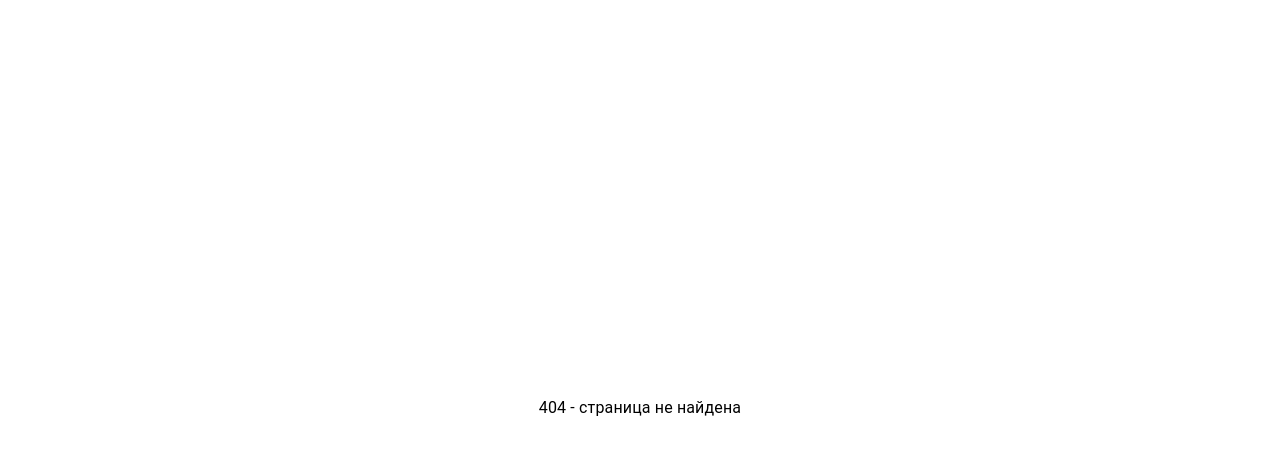
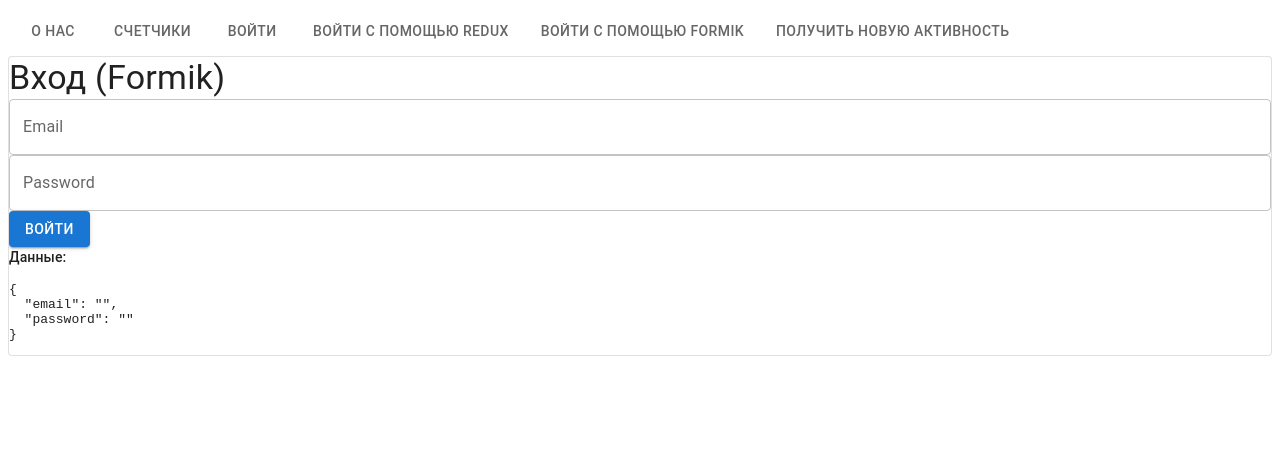
Before and after one commit to MAKSIMUS1/TraineeReact, a React app: page /login-formik in a window 1280 px wide. Before the commit this address led to /404. Shown: the top 454 px of the page. Built offline with nearby package versions, Linux system fonts and the light colour scheme.

Commit message:
Task #6 Formik, and refactor code due comments

```diff
--- a/package.json
+++ b/package.json
@@ -33,6 +33,7 @@
     "@emotion/styled": "^11.14.1",
     "@mui/material": "^7.3.6",
     "@reduxjs/toolkit": "^2.11.2",
+    "formik": "^2.4.9",
     "react": "^19.2.3",
     "react-dom": "^19.2.3",
     "react-redux": "^9.2.0",
--- /dev/null
+++ b/src/components/AuthCard.tsx
@@ -0,0 +1,28 @@
+import MuiCard from '@mui/material/Card';
+import { styled } from '@mui/material/styles';
+
+const AuthCard = styled(MuiCard)(({ theme }) => ({
+  display: 'flex',
+  flexDirection: 'column',
+  alignSelf: 'center',
+  width: '100%',
+  padding: theme.spacing(4),
+  gap: theme.spacing(2),
+  margin: 'auto',
+
+  [theme.breakpoints.up('sm')]: {
+    maxWidth: '450px',
+  },
+
+  boxShadow:
+    'hsla(220, 30%, 5%, 0.05) 0px 5px 15px 0px,' +
+    'hsla(220, 25%, 10%, 0.05) 0px 15px 35px -5px',
+
+  ...theme.applyStyles('dark', {
+    boxShadow:
+      'hsla(220, 30%, 5%, 0.5) 0px 5px 15px 0px,' +
+      'hsla(220, 25%, 10%, 0.08) 0px 15px 35px -5px',
+  }),
+}));
+
+export default AuthCard;
--- a/src/components/Layout.tsx
+++ b/src/components/Layout.tsx
@@ -19,6 +19,8 @@ const Layout: React.FC = () => {
         if (newValue === 1) navigate('/counters');
         if (newValue === 2) navigate('/login');
         if (newValue === 3) navigate('/login-redux');
+        if (newValue === 4) navigate('/login-formik');
+        if (newValue === 5) navigate('/get-activity-saga');
     };
 
     return (
@@ -28,6 +30,8 @@ const Layout: React.FC = () => {
                 <Tab label="Счетчики"/>
                 <Tab label="Войти"/>
                 <Tab label="Войти с помощью redux"/>
+                <Tab label="Войти с помощью formik"/>
+                <Tab label="Получить новую активность"/>
             </Tabs>
             <Box>
                 <Outlet />
--- /dev/null
+++ b/src/components/LoginFormikPage.tsx
@@ -0,0 +1,96 @@
+import { useDispatch } from "react-redux"
+import { AppDispatch } from "../store/store";
+import { useNavigate } from "react-router-dom";
+import { validateEmail, validatePassword } from "../utils/validation";
+import { Box, Button, Card, TextField, Typography } from "@mui/material";
+import { setCredentials } from "../store/reducers/AuthFormikSlice";
+import { Formik } from "formik";
+
+interface FormValues {
+    email: string;
+    password: string;
+}
+
+const LoginFormikPage = () => {
+    const dispatch = useDispatch<AppDispatch>();
+    const navigate = useNavigate();
+        const initialValues: FormValues = {
+            email: '',
+            password: '',
+        }
+
+        const validate  = (values: FormValues) => {
+            const errors: Partial<FormValues> = {};
+
+            const emailError = validateEmail(values.email);
+            const passwordError = validatePassword(values.password);
+
+            if (emailError) errors.email = emailError;
+            if (passwordError) errors.password = passwordError;
+
+            return errors;
+        }
+
+        const handleSubmit = (values: FormValues) => {
+            dispatch(setCredentials(values));
+            navigate('/login-formik/success');
+        }
+
+        return (
+            <Card className="login-page" variant="outlined">
+                <Typography variant="h4" className="login-title">
+                    Вход (Formik)
+                </Typography>
+
+                <Formik
+                initialValues={initialValues}
+                validate={validate}
+                onSubmit={handleSubmit}>
+                    {({
+                        values,
+                        errors,
+                        touched,
+                        handleChange,
+                        handleSubmit
+                    }) => (
+
+                    <Box component="form" onSubmit={handleSubmit} className="login-form">
+                        <TextField
+                        name="email"
+                        label="Email"
+                        value={values.email}
+                        onChange={handleChange}
+                        error={!!errors.email && touched.email}
+                        helperText={touched.email && errors.email}
+                        fullWidth
+                        />
+
+                        <TextField
+                        name="password"
+                        label="Password"
+                        value={values.password}
+                        onChange={handleChange}
+                        error={!!errors.password && touched.password}
+                        helperText={touched.password && errors.password}
+                        fullWidth
+                        />
+
+                        <Button type="submit" variant="contained" className="login-submit">
+                            Войти
+                        </Button>
+                    </Box>
+
+                    )}
+
+                </Formik>
+
+
+                <Box className="login-preview">
+                    <Typography variant="subtitle2">Данные:</Typography>
+                    <pre>{JSON.stringify(initialValues, null, 2)}</pre>
+                </Box>
+            </Card>
+    )
+}
+
+export default LoginFormikPage;
--- /dev/null
+++ b/src/components/LoginFormikSuccessPage.tsx
@@ -0,0 +1,20 @@
+import { useSelector } from "react-redux"
+import { RootState } from "../store/store"
+import { Typography } from "@mui/material"
+
+const LoginFormikSuccessPage = () => {
+    const { email, password } = useSelector(
+        (state: RootState) => state.authFormikReducer
+    )
+
+    return (
+        <>
+            <Typography variant="h4">
+                Успешный вход с formik
+            </Typography>
+            <pre>{JSON.stringify({ email, password }, null, 2)}</pre>
+        </>
+    )
+}
+
+export default LoginFormikSuccessPage;
--- a/src/components/LoginPage.tsx
+++ b/src/components/LoginPage.tsx
@@ -5,30 +5,9 @@ import FormLabel from '@mui/material/FormLabel';
 import FormControl from '@mui/material/FormControl';
 import TextField from '@mui/material/TextField';
 import Typography from '@mui/material/Typography';
-import MuiCard from '@mui/material/Card';
-import { styled } from '@mui/material/styles';
 import { useState } from 'react';
-
-const Card = styled(MuiCard)(({ theme }) => ({
-  display: 'flex',
-  flexDirection: 'column',
-  alignSelf: 'center',
-  width: '100%',
-  padding: theme.spacing(4),
-  gap: theme.spacing(2),
-  margin: 'auto',
-  [theme.breakpoints.up('sm')]: {
-    maxWidth: '450px',
-  },
-  boxShadow:
-    'hsla(220, 30%, 5%, 0.05) 0px 5px 15px 0px, hsla(220, 25%, 10%, 0.05) 0px 15px 35px -5px',
-  ...theme.applyStyles('dark', {
-    boxShadow:
-      'hsla(220, 30%, 5%, 0.5) 0px 5px 15px 0px, hsla(220, 25%, 10%, 0.08) 0px 15px 35px -5px',
-  }),
-}));
-
-const emailRegex = /\S+@\S+\.\S+/
+import { emailRegex } from '../utils/validation';
+import AuthCard from './AuthCard';
 
 const LoginPage = () => {
     const [email, setEmail] = useState('');
@@ -67,7 +46,7 @@ const LoginPage = () => {
     }
 
     return (
-        <Card variant="outlined" className="login-card">
+        <AuthCard  variant="outlined" className="login-card">
           <Typography
             component="h1"
             variant="h4"
@@ -121,7 +100,7 @@ const LoginPage = () => {
             </Typography>
             <pre>{JSON.stringify({ email, password }, null, 2)}</pre>
           </Box>
-        </Card>
+        </AuthCard>
   );
 }
 
--- a/src/routes/AppRoutes.tsx
+++ b/src/routes/AppRoutes.tsx
@@ -7,6 +7,8 @@ import Layout from '../components/Layout';
 import LoginPage from '../components/LoginPage';
 import LoginReduxPage from '../components/LoginReduxPage';
 import LoginSuccessPage from '../components/LoginSuccessPage';
+import LoginFormikPage from '../components/LoginFormikPage';
+import LoginFormikSuccessPage from '../components/LoginFormikSuccessPage';
 
 const basename =
   process.env.NODE_ENV === 'production'
@@ -23,6 +25,8 @@ const AppRoutes = () => (
             <Route path="login" element={<LoginPage />} />
             <Route path="login-redux" element={<LoginReduxPage />} />
             <Route path="login-redux/success" element={<LoginSuccessPage />} />
+            <Route path="login-formik" element={<LoginFormikPage />} />
+            <Route path="login-formik/success" element={<LoginFormikSuccessPage />} />
         </Route>
 
         <Route path="/404" element={<Page404 />} />
--- /dev/null
+++ b/src/store/reducers/AuthFormikSlice.ts
@@ -0,0 +1,28 @@
+import { createSlice, PayloadAction } from "@reduxjs/toolkit";
+
+interface AuthFormikState {
+    email: string;
+    password: string;
+}
+
+const initialState: AuthFormikState = {
+    email: '',
+    password : ''
+}
+
+export const authFormikSlice = createSlice({
+    name: 'authFormik',
+    initialState,
+    reducers: {
+        setCredentials(state, action: PayloadAction<AuthFormikState>) {
+            state.email = action.payload.email;
+            state.password = action.payload.password;
+        },
+        resetAuth() {
+            return initialState;
+        },
+    }
+})
+
+export const { setCredentials, resetAuth } = authFormikSlice.actions
+export default authFormikSlice.reducer;
--- a/src/store/store.ts
+++ b/src/store/store.ts
@@ -1,8 +1,10 @@
 import { combineReducers, configureStore } from "@reduxjs/toolkit";
 import authReducer from './reducers/AuthSlice'
+import authFormikReducer from "./reducers/AuthFormikSlice";
 
 const rootReducer = combineReducers({
-    authReducer
+    authReducer,
+    authFormikReducer
 })
 
 export const setupStore = () => {
```
Also changed, not shown: 1 other file (tests, documents, lock files or other folders).
